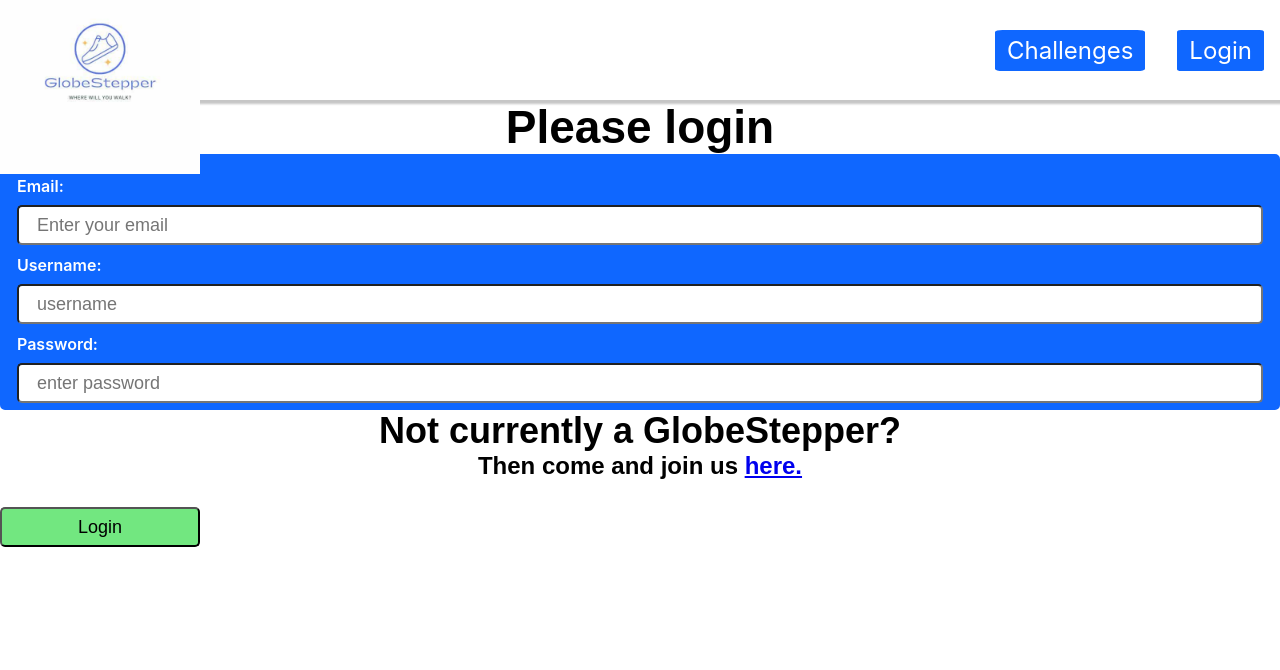
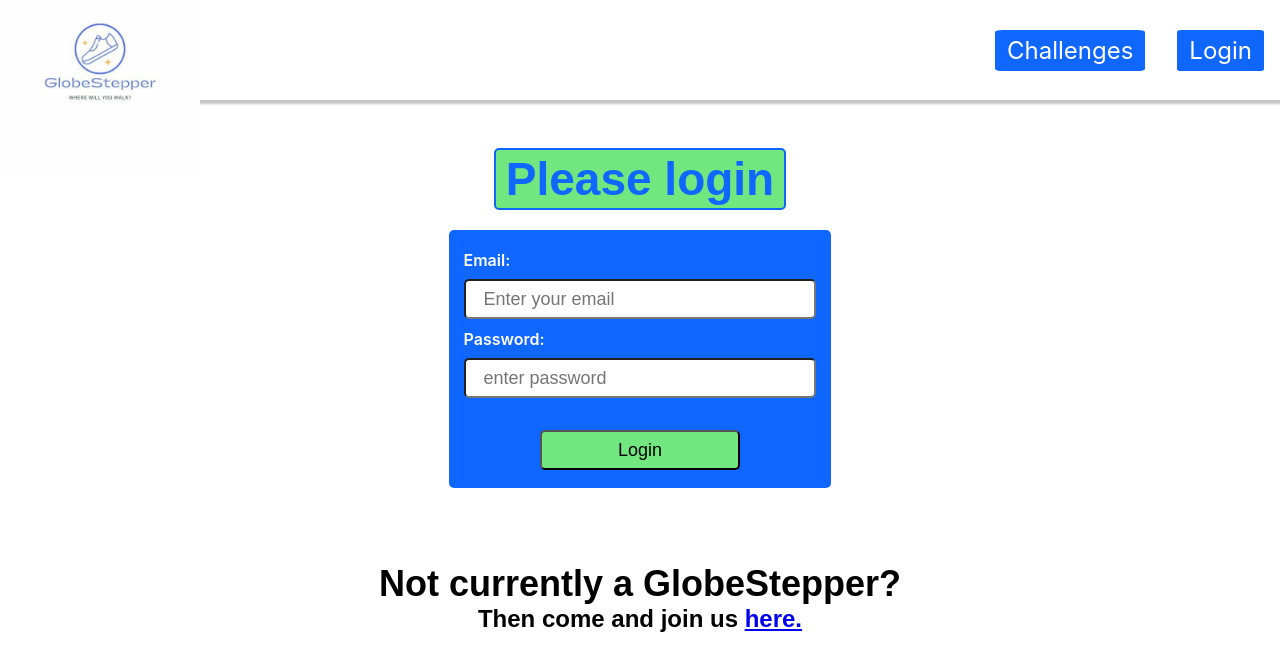
Before and after one commit to CarlaSlattery/Globe-Stepper, a React (Create React App) app: page /login in a window 1280 px wide. Shown: the top 670 px of the page. Built offline with nearby package versions, Linux system fonts and the light colour scheme; a web font is replaced by a local one.

Commit message:
styled login - moved button, added image assets, home stylesheet

```diff
--- a/src/components/App.js
+++ b/src/components/App.js
@@ -17,6 +17,7 @@ import NotFound from "./NotFound";
 // Style imports
 import "../styles/App.css";
 import "../styles/navbar-roots.css";
+import "../styles/home.css";
 
 const router = createBrowserRouter(
   createRoutesFromElements(
--- a/src/components/ChallengeCards.jsx
+++ b/src/components/ChallengeCards.jsx
@@ -1,8 +1,6 @@
 /* eslint-disable import/no-extraneous-dependencies */
 import React from "react";
 import PropTypes from "prop-types";
-
-import hadriansWallImg from "../assets/hadrians-wall.jpg";
 
 function ChallengeCard({ challenge }) {
   const handleJoinClick = (challengeBeingJoined) => {
@@ -13,12 +11,12 @@ function ChallengeCard({ challenge }) {
     <div className="card-container">
       <img
         className="challenge-card-img"
-        src={hadriansWallImg}
-        alt="hadrians wall"
+        src={challenge.imageUrl}
+        alt={challenge.title}
       />
       <h3 className="card-title">{challenge.title}</h3>
       <p className="card-distances">
-        {challenge.distanceKM} / {challenge.distanceMi}
+        {challenge.distanceKM} Km / {challenge.distanceMi} Miles
       </p>
       <p className="card-description">{challenge.description}</p>
       <button
@@ -37,6 +35,7 @@ function ChallengeCard({ challenge }) {
 ChallengeCard.propTypes = {
   challenge: PropTypes.shape({
     id: PropTypes.number.isRequired,
+    imageUrl: PropTypes.string.isRequired,
     title: PropTypes.string.isRequired,
     distanceKM: PropTypes.number.isRequired,
     distanceMi: PropTypes.number.isRequired,
--- a/src/components/ChallengesList.jsx
+++ b/src/components/ChallengesList.jsx
@@ -7,6 +7,7 @@ import { PropTypes } from "prop-types";
 import ChallengeCard from "./ChallengeCards";
 
 // Styles imports
+import "../styles/challenges-list.css";
 import "../styles/challenge-card.css";
 
 // template of list component - need to import relevant prop containing challenge objects from database
@@ -14,7 +15,9 @@ import "../styles/challenge-card.css";
 function ChallengesList({ challenges }) {
   console.log(challenges.challenges);
   return (
-    <div>
+    <>
+      <h2>Choose a Challenge!</h2>
+      <div className="challenge-card-container">
         {challenges.map((challenge) => {
           return (
             <div key={challenge.id} className="challenge-cards">
@@ -23,6 +26,7 @@ function ChallengesList({ challenges }) {
           );
         })}
       </div>
+    </>
   );
 }
 
@@ -30,6 +34,7 @@ ChallengesList.propTypes = {
   challenges: PropTypes.arrayOf(
     PropTypes.shape({
       id: PropTypes.number.isRequired,
+      imageUrl: PropTypes.string.isRequired,
       title: PropTypes.string.isRequired,
       distanceKM: PropTypes.number.isRequired,
       distanceMi: PropTypes.number.isRequired,
--- a/src/components/Home.jsx
+++ b/src/components/Home.jsx
@@ -12,16 +12,20 @@ function Home() {
     <div className="container">
       <div className="page-header">
         <h1>Globestepper</h1>
+
         <h4>Where will you walk?</h4>
-        <p>
-          Lorem ipsum, dolor sit amet consectetur adipisicing elit. Architecto
-          voluptas quis tempore facere libero nisi maxime dignissimos similique
-          exercitationem odio ducimus, totam voluptatem inventore ab quia quos,
-          perferendis, optio saepe. Lorem ipsum, dolor sit amet consectetur
-          adipisicing elit. Architecto voluptas quis tempore facere libero nisi
-          maxime dignissimos similique exercitationem odio ducimus, totam
-          voluptatem inventore ab quia quos, perferendis, optio saepe.
-        </p>
+        <div className="welcome-container">
+          <p>
+            Lorem ipsum, dolor sit amet consectetur adipisicing elit. Architecto
+            voluptas quis tempore facere libero nisi maxime dignissimos
+            similique exercitationem odio ducimus, totam voluptatem inventore ab
+            quia quos, perferendis, optio saepe. Lorem ipsum, dolor sit amet
+            consectetur adipisicing elit. Architecto voluptas quis tempore
+            facere libero nisi maxime dignissimos similique exercitationem odio
+            ducimus, totam voluptatem inventore ab quia quos, perferendis, optio
+            saepe.
+          </p>
+        </div>
       </div>
       <ChallengesList challenges={data.challenges} />
       <CurrentChallenge />
--- a/src/components/Login.jsx
+++ b/src/components/Login.jsx
@@ -2,47 +2,9 @@ import React, { useState } from "react";
 import { Link } from "react-router-dom";
 
 // component imports
-import CurrentChallenge from "./CurrentChallenge";
 
 // style import
 import "../styles/Login.css";
-
-function DisplayLoggedOut() {
-  return (
-    <div className="login-container">
-      <h2>Please login</h2>
-      <form className="login">
-        <label htmlFor="email">
-          Email:
-          <input type="email" placeholder="Enter your email" />
-        </label>
-        <label htmlFor="username">
-          Username:
-          <input type="text" placeholder="username" />
-        </label>
-        <label htmlFor="password">
-          Password:
-          <input type="password" placeholder="enter password" />
-        </label>
-      </form>
-      <div className="register-prompt">
-        <h3>Not currently a GlobeStepper?</h3>
-        <h4>
-          Then come and join us <Link to="/register">here.</Link>
-        </h4>
-      </div>
-    </div>
-  );
-}
-
-function DisplayLoggedIn() {
-  return (
-    <>
-      <h2 className="logged-in-msg">You are logged in</h2>
-      <CurrentChallenge />
-    </>
-  );
-}
 
 function RenderLoginForm() {
   const [isLoggedIn, setIsLoggedIn] = useState(false);
@@ -54,8 +16,21 @@ function RenderLoginForm() {
     }
   };
   return (
-    <div>
-      {isLoggedIn === false ? <DisplayLoggedOut /> : <DisplayLoggedIn />}
+    <>
+      <div className="login-container">
+        <div className="login-header">
+          <h2>Please login</h2>
+        </div>
+        <form className="login-form">
+          <label htmlFor="email">
+            {" "}
+            Email:
+            <input type="email" placeholder="Enter your email" />
+          </label>
+          <label htmlFor="password">
+            Password:
+            <input type="password" placeholder="enter password" />
+          </label>
           <button
             type="submit"
             onClick={handleLoginButton}
@@ -63,7 +38,15 @@ function RenderLoginForm() {
           >
             {isLoggedIn === false ? "Login" : "Logout"}
           </button>
+        </form>
       </div>
+      <div className="register-prompt">
+        <h3>Not currently a GlobeStepper?</h3>
+        <h4>
+          Then come and join us <Link to="/register">here.</Link>
+        </h4>
+      </div>
+    </>
   );
 }
 
--- a/src/components/Register.jsx
+++ b/src/components/Register.jsx
@@ -58,7 +58,7 @@ function Register() {
           />
         </label>
         <button id="register" className="register" type="submit">
-          Register Me!
+          Register Me
         </button>
       </form>
     </div>
--- a/src/data/challenges.json
+++ b/src/data/challenges.json
@@ -2,6 +2,7 @@
   "challenges": [
     {
       "id": 1,
+      "imageUrl": "../assets/hadrians-wall.jpg",
       "title": "Hadrians Wall",
       "distanceKM": 117,
       "distanceMi": 73,
@@ -9,6 +10,7 @@
     },
     {
       "id": 2,
+      "imageUrl": "../assets/athens.jpg",
       "title": "Marathon to Athens",
       "distanceKM": 42,
       "distanceMi": 26,
@@ -16,6 +18,7 @@
     },
     {
       "id": 3,
+      "imageUrl": "../assets/berlin-wall.jpg",
       "title": "Berlin Wall",
       "distanceKM": 155,
       "distanceMi": 96,
--- a/src/styles/App.css
+++ b/src/styles/App.css
@@ -26,6 +26,7 @@ h1 {
 
 h2 {
   font-size: 46px;
+  color: var(--primary-blue);
 }
 
 h3 {
--- a/src/styles/Login.css
+++ b/src/styles/Login.css
@@ -1,5 +1,20 @@
-.login {
+.login-container {
+  display: flex;
+  flex-direction: column;
+  align-items: center;
+  justify-content: center;
+}
+
+.login-form {
+  display: flex;
+  margin-bottom: 75px;
+  margin-top: 20px;
+}
+
+.login-header {
+  margin-top: 3em;
+  background-color: var(--primary-green);
+  border-radius: 5px;
   border: 2px solid var(--primary-blue);
-
-  margin: 0 auto;
+  padding: 2px 10px;
 }
--- a/src/styles/challenge-card.css
+++ b/src/styles/challenge-card.css
@@ -6,7 +6,7 @@
 }
 
 .challenge-card-img {
-  max-width: 300px;
+  max-width: 90%;
   margin-top: 1em;
   background-color: ;
 }
--- /dev/null
+++ b/src/styles/challenges-list.css
@@ -0,0 +1,3 @@
+.challenge-card-container {
+  display: flex;
+}
--- /dev/null
+++ b/src/styles/home.css
@@ -0,0 +1,11 @@
+.welcome-container {
+  background-color: var(--primary-green);
+  line-height: 1.5;
+  font-size: 18px;
+  padding: 0.75em 2em;
+  width: 70%;
+  margin: auto;
+  margin-top: 2.5em;
+  margin-bottom: 2em;
+  border-radius: 5px;
+}
```
Also changed, not shown: src/assets/athens.jpg (added), src/assets/berlin-wall.jpg (added). Lines whose indentation alone changed are shown as unchanged.
